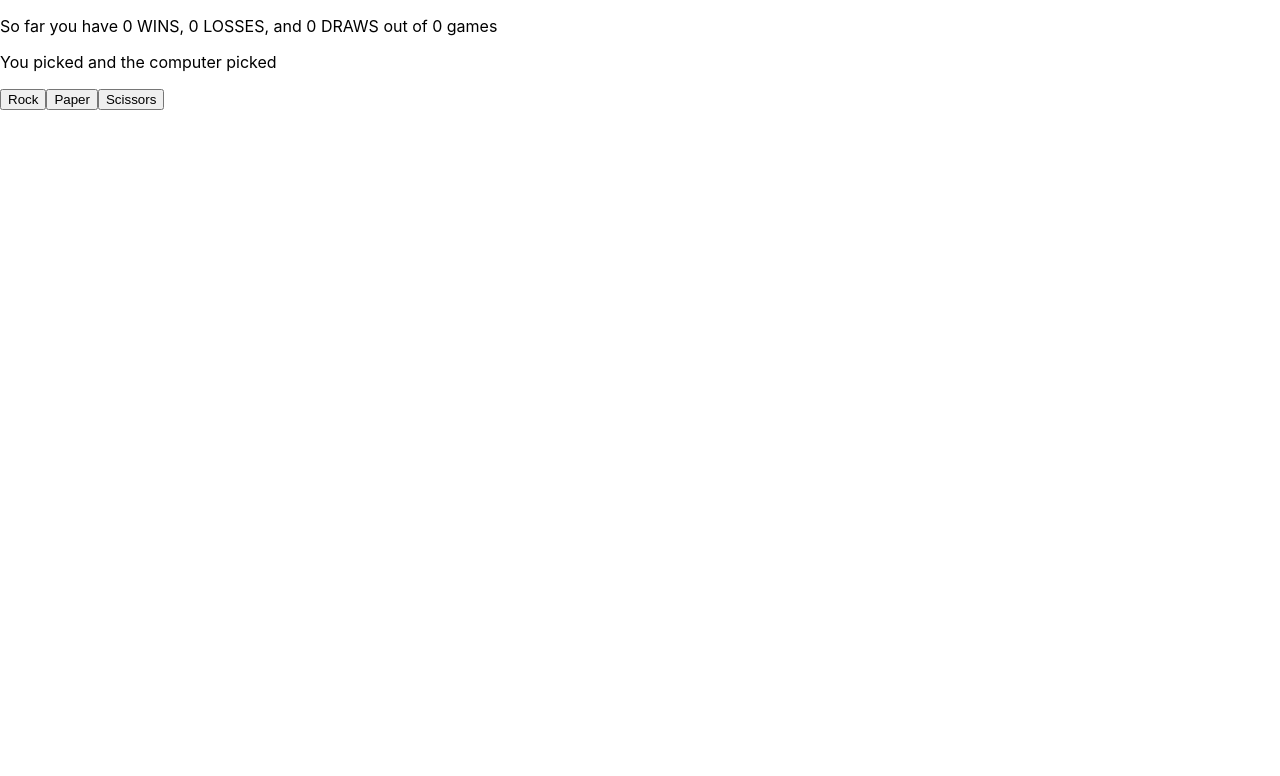
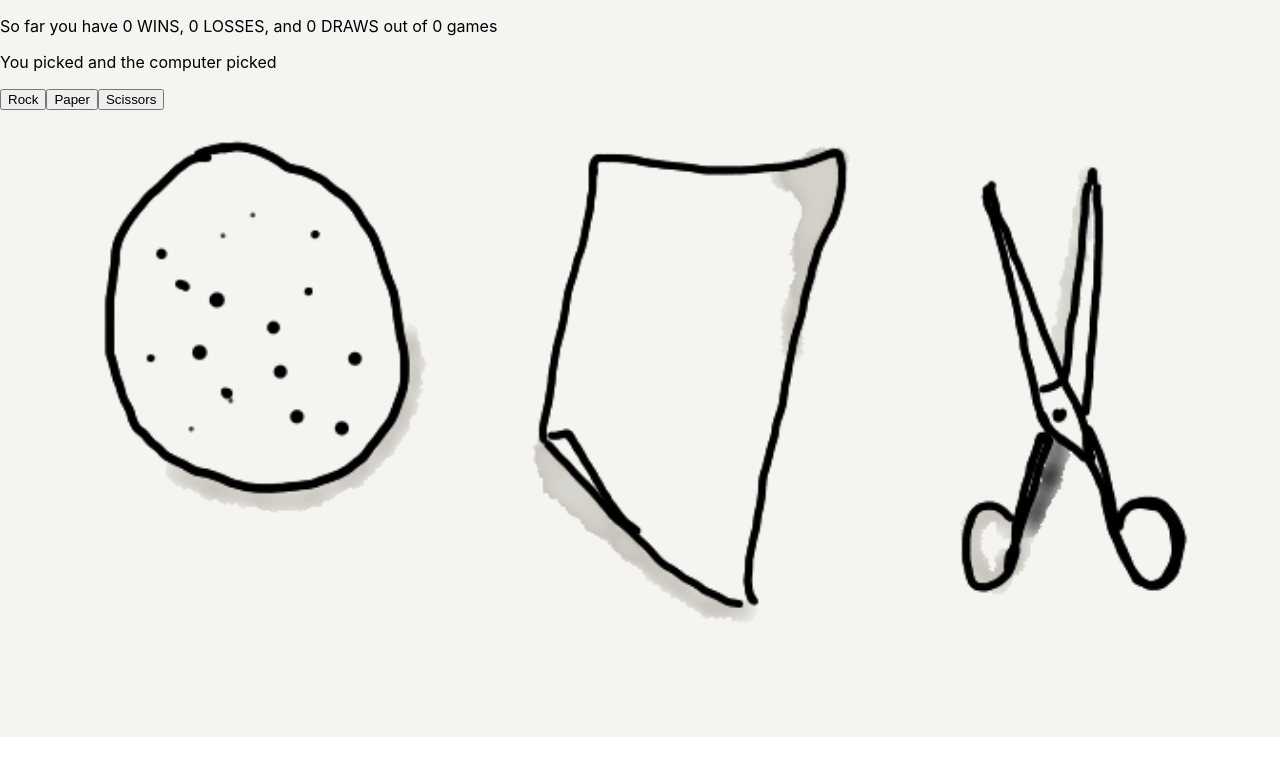
Before and after one commit to bcarrol2/rpsg, a React (Create React App) app in the folder rock_paper_scissors/: page / in a window 1280 px wide. Shown: the top 776 px of the page. Built offline with nearby package versions, Linux system fonts and the light colour scheme.

Commit message:
background image added and button disable set

```diff
--- a/rock_paper_scissors/src/App.css
+++ b/rock_paper_scissors/src/App.css
@@ -0,0 +1,5 @@
+body {
+    background-image: url(./img/rock-paper-scissors-items.png);
+    background-repeat: no-repeat;
+    background-size: cover;
+}
--- a/rock_paper_scissors/src/App.js
+++ b/rock_paper_scissors/src/App.js
@@ -6,6 +6,8 @@ import './App.css';
 function App() {
 
   const letsPlay = (event) => {
+    setDisable(true)
+    setTimeout(() => { setDisable(false) }, 1000);
     let playerPick = event.target.value
     setPlayerChoice(playerPick)
     setComputerChoice(randomPick)
@@ -35,19 +37,21 @@ function App() {
   const [losses, setLosses] = useState(0);
   const [draws, setDraws] = useState(0);
   const [games, setGames] = useState(0);
-  const computerOptions = ['Rock', 'Paper', 'Scissors']
-  let randomPick = _.sample(computerOptions)
+  const computerOptions = ['Rock', 'Paper', 'Scissors'];
+  let randomPick = _.sample(computerOptions);
 
   const [playerChoice, setPlayerChoice] = useState('');
   const [computerChoice, setComputerChoice] = useState('');
+
+  const [disable, setDisable] = useState(false);
 
   return (
     <div className="main">
       <p>So far you have {wins} WINS, {losses} LOSSES, and {draws} DRAWS out of {games} games</p>
       <p>You picked {playerChoice} and the computer picked {computerChoice} </p>
-      <button name="Rock" value="Rock" onClick={letsPlay}>Rock</button>
-      <button name="Paper" value="Paper" onClick={letsPlay}>Paper</button>
-      <button name="Scissors" value="Scissors" onClick={letsPlay}>Scissors</button>
+      <button disabled={disable} value="Rock" onClick={letsPlay}>Rock</button>
+      <button disabled={disable} value="Paper" onClick={letsPlay}>Paper</button>
+      <button disabled={disable} value="Scissors" onClick={letsPlay}>Scissors</button>
     </div>
   );
 }
```
Also changed, not shown: rock_paper_scissors/src/img/rock-paper-scissors-items.png (added).
